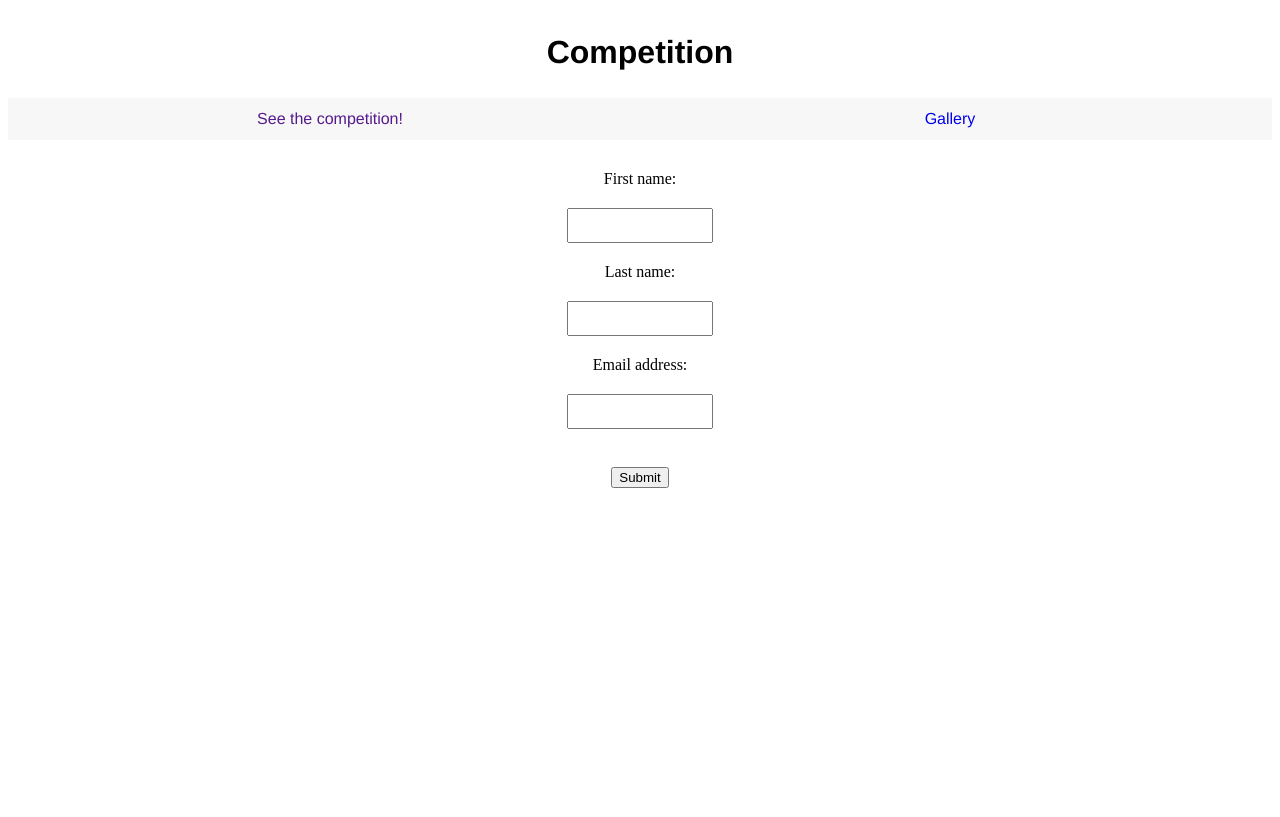
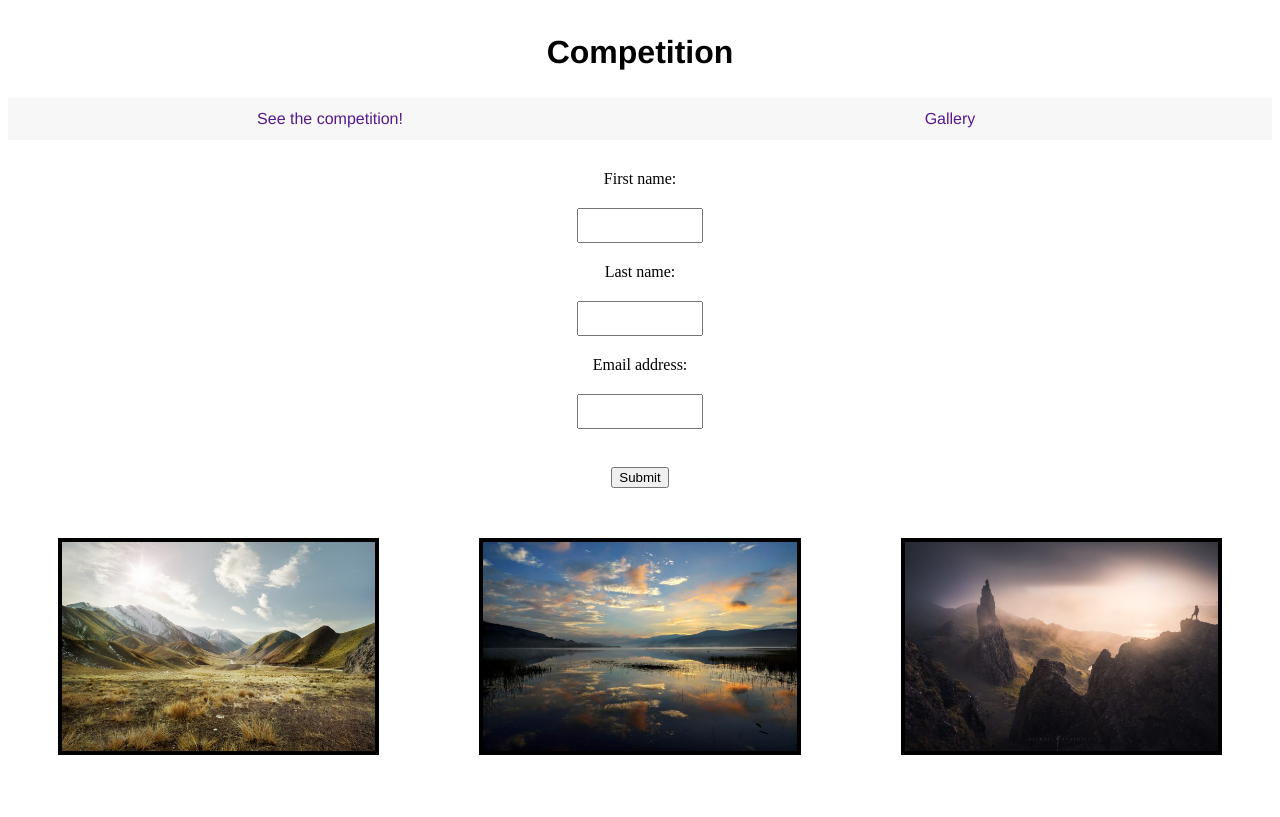
Before and after one commit to Harold-T/WebDev, a PHP site: page / in a window 1280 px wide. Before the commit the page ends 488 px from the top, so only its background shows below. Run offline with PHP 8.4, Linux system fonts and the light colour scheme.

Commit message:
add iamges to index page

```diff
--- a/css/style.css
+++ b/css/style.css
@@ -38,3 +38,25 @@ input[type=text]{
 	margin: 20px;
 	display: inline-block;
 }
+
+
+*{
+	box-sizing: border-box;
+}
+
+.column{
+	float:left;
+	width: 33.33%;
+	padding: 50px;
+}
+
+.row::after{
+	content:"";
+	clear:both;
+	display: table;
+}
+
+img{
+	border-style: solid;
+	border-width: 4px;
+}
--- a/index.html
+++ b/index.html
@@ -1,6 +1,6 @@
 <!DOCTYPE html>
 <html>
-	<!--<script src="/tree/jscript/utils.js"></script>-->
+	<script src="/tree/jscript/utils.js"></script>
 	<head>
 		<link rel="stylesheet" href="css/style.css">
 		<title>HAROLDS MASTER WEBSITE</title>
@@ -11,7 +11,7 @@
 
 		<div class="linkbar">
 			<a href=""> See the competition! </a>
-			<a href="#"> Gallery </a>
+			<a href=""> Gallery </a>
 		</div>
 
 		<div class="data">
@@ -31,7 +31,17 @@
 			</form>
 		</div>
 
+		<div class="row">
+			<div class="column">
+				<img src="img/landscape1.jpg" style="width:100%";>
+			</div>
 
+			<div class="column">
+				<img src="img/landscape2.jpg" style="width:100%";>
+			</div>
+			<div class="column">
+				<img src="img/landscape3.jpg" style="width:100%";>
+			</div>
 
 
 	</body>
--- a/start.php
+++ b/start.php
@@ -17,6 +17,7 @@ if(isset($_POST['submit'])){
 
 	elseif ($success) {
 		header("Location: index.php?success=true");
+		exit;
 	}
 }
 
```
